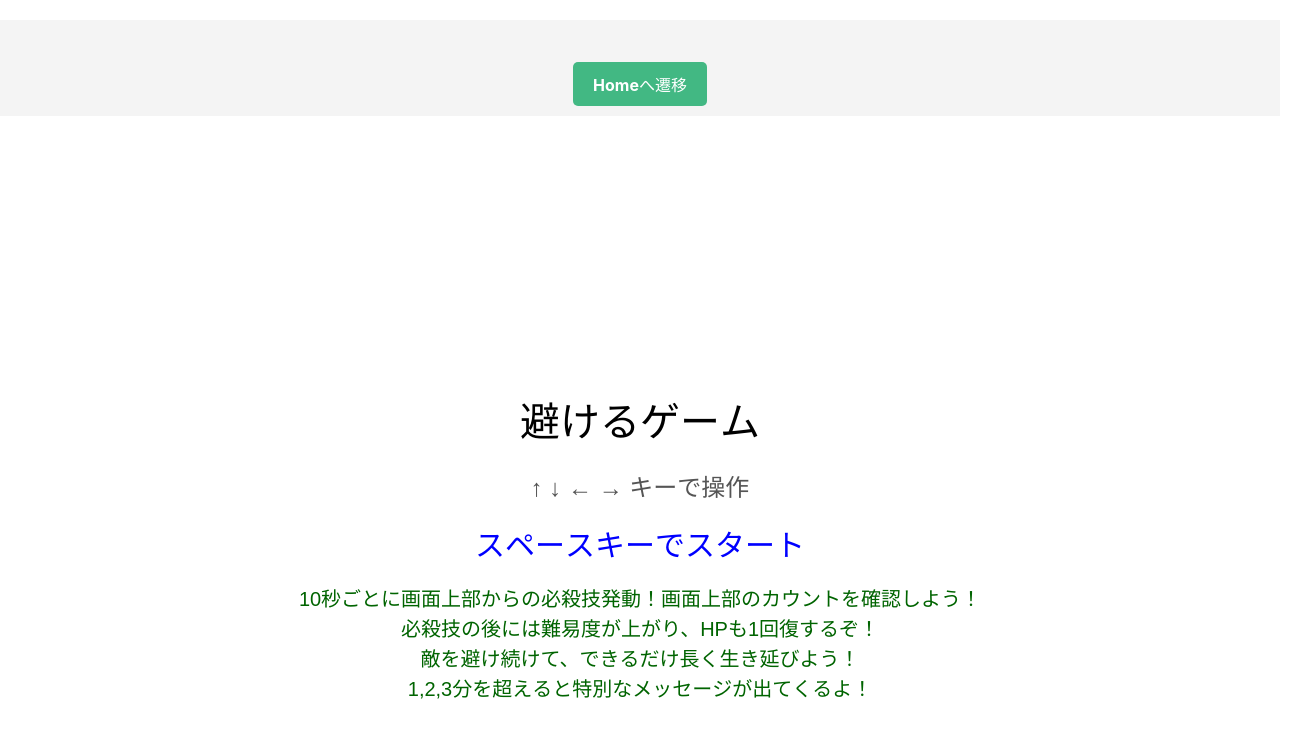
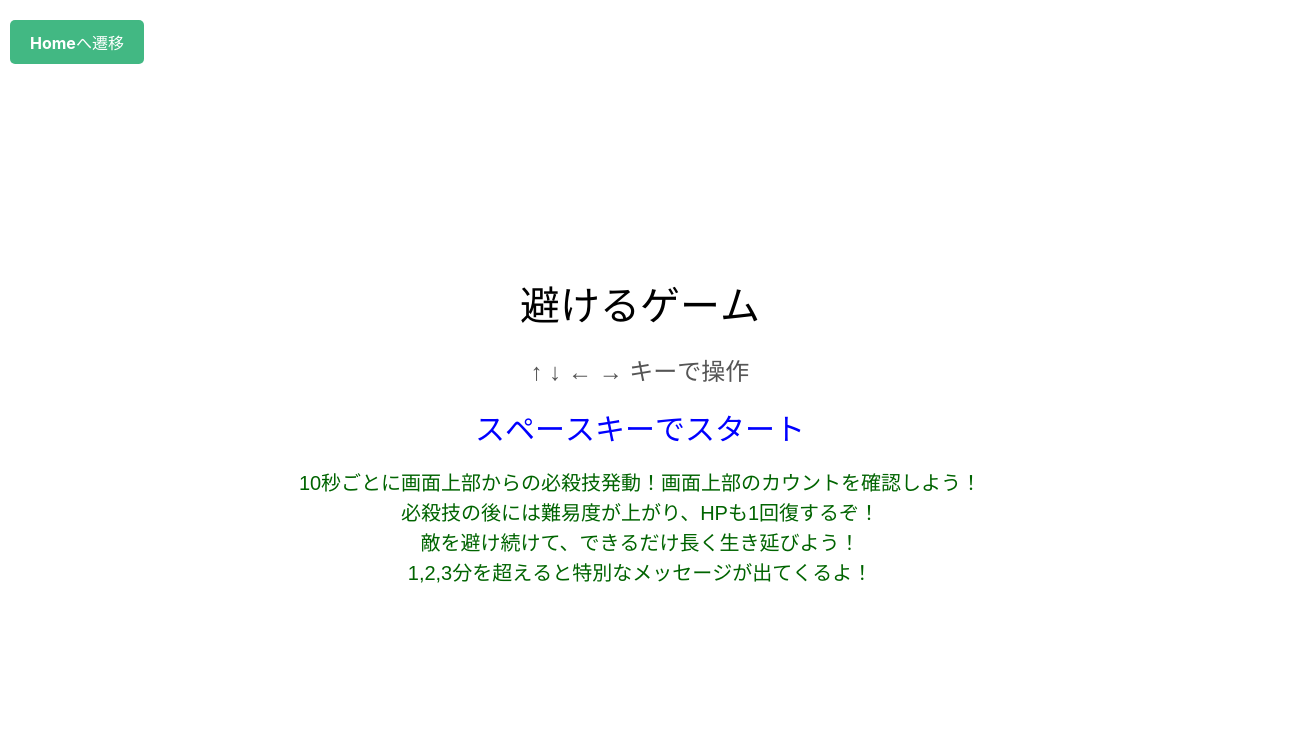
Before and after one commit to nibo164/2025-joken-minigames, a Vue app: page /EvationGame in a window 1280 px wide. Shown: the top 738 px of the page, 1312 px wide, since content can reach past the window. Built offline with nearby package versions, Linux system fonts and the light colour scheme; a web font is replaced by a local one.

Commit message:
よけげーを少し変更したよ

```diff
--- a/src/view/EvationGame.vue
+++ b/src/view/EvationGame.vue
@@ -1,7 +1,8 @@
 <template>
-  <router-link to="/">
+  <router-link to="/" class="home-link">
     <button>Homeへ遷移</button>
   </router-link>
+
   <div class="game-container">
     <canvas id="gameCanvas" ref="gameCanvas"></canvas>
   </div>
@@ -28,6 +29,7 @@ export default {
     const SPECIAL_ATTACK_DURATION = 3000; // 必殺技の継続時間 (3秒)
 
     // --- リアクティブな状態と通常の変数 ---
+    // Vueのリアクティブシステムにより、これらの変更が自動的に画面に反映されます。
     let playerX = ref(0);
     let playerY = ref(0);
     let playerHP = ref(MAX_HP);
@@ -61,6 +63,7 @@ export default {
 
     const resizeCanvas = () => {
       if (!canvas) return;
+      // ウィンドウサイズに合わせてキャンバスのサイズをリサイズ
       canvas.width = window.innerWidth;
       canvas.height = window.innerHeight;
       if (!gameStarted.value) {
@@ -109,6 +112,7 @@ export default {
         downPressed = true;
       } else if (e.key === ' ' || e.key === 'Spacebar') {
         if (!gameStarted.value) {
+          // ゲーム開始
           gameStarted.value = true;
           const now = Date.now();
           startTime = now;
@@ -117,6 +121,7 @@ export default {
           rightPressed = false;
           leftPressed = false;
         } else if (gameOver.value) {
+          // ゲームリスタート
           resetGame();
           gameStarted.value = true;
           const now = Date.now();
@@ -167,6 +172,7 @@ export default {
       const currentTime = Date.now();
       const isInvulnerable = currentTime - lastHitTime < INVULNERABILITY_TIME;
 
+      // 無敵中は点滅
       if (isInvulnerable && Math.floor(currentTime / 100) % 2 === 0) {
         ctx.fillStyle = 'lightblue';
       } else {
@@ -221,7 +227,8 @@ export default {
         ctx.fillStyle = 'red';
       }
 
-      ctx.fillText('必殺技カウント: ' + countdownText, canvas.width / 2, 30);
+      // Homeへ遷移ボタンと重なるため、Y座標を少し下げます
+      ctx.fillText('必殺技カウント: ' + countdownText, canvas.width / 2, 60);
     };
 
     const drawStartScreen = () => {
@@ -422,6 +429,7 @@ export default {
           (BASE_ENEMY_SPEED + Math.random() * 3) * difficultyMultiplier;
 
         if (rand < 0.15) {
+          // ボム敵の出現
           enemyData = {
             x: Math.random() * (canvas.width - 50),
             y: -50,
@@ -433,6 +441,7 @@ export default {
             hasExploded: false,
           };
         } else {
+          // 通常敵の出現 (上、左、右のいずれか)
           if (spawnSide === 0) {
             enemyData = {
               x: Math.random() * (canvas.width - ENEMY_SIZE),
@@ -474,6 +483,7 @@ export default {
 
         const currentEnemy = enemies.value[i];
 
+        // ボムの爆発処理
         if (
           currentEnemy.type === 'bomb' &&
           !currentEnemy.hasExploded &&
@@ -497,6 +507,7 @@ export default {
           continue;
         }
 
+        // 画面外に出た敵を削除
         const isOutOfBoundsY =
           currentEnemy.y > canvas.height || currentEnemy.y < -currentEnemy.size;
         const isOutOfBoundsX =
@@ -511,6 +522,7 @@ export default {
 
     const checkCollision = () => {
       const currentTime = Date.now();
+      // 無敵時間チェック
       if (currentTime - lastHitTime < INVULNERABILITY_TIME) {
         return;
       }
@@ -529,6 +541,7 @@ export default {
           if (playerHP.value <= 0) {
             gameOver.value = true;
             finalTimeText = formatTime(elapsedTime);
+            // ゲームオーバーでアニメーションループを停止
             cancelAnimationFrame(animationFrameId);
           }
           break; // 衝突したらループを抜ける (1フレーム1ヒットを想定)
@@ -572,18 +585,21 @@ export default {
       resetGame();
       gameLoop();
 
+      // イベントリスナーの設定
       document.addEventListener('keydown', keyDownHandler, false);
       document.addEventListener('keyup', keyUpHandler, false);
       window.addEventListener('resize', resizeCanvas);
     });
 
     onUnmounted(() => {
+      // コンポーネント破棄時のクリーンアップ
       cancelAnimationFrame(animationFrameId);
       document.removeEventListener('keydown', keyDownHandler);
       document.removeEventListener('keyup', keyUpHandler);
       window.removeEventListener('resize', resizeCanvas);
     });
 
+    // テンプレートで利用するリアクティブ変数やメソッドを返します
     return {
       gameCanvas,
     };
@@ -592,14 +608,27 @@ export default {
 </script>
 
 <style scoped>
+/*
+  【スクロールバー対策】
+  このコンポーネントが全画面を占有するように設定されています。
+  ただし、最終的にスクロールバーを完全に消すには、
+  アプリケーション全体（html, body）のCSSで「margin: 0; overflow: hidden;」を設定する必要があります。
+*/
 .game-container {
+  /* ページ全体を覆う設定 */
   margin: 0;
   overflow: hidden;
   display: flex;
   justify-content: center;
   align-items: center;
-  height: 100vh;
+  height: 100vh; /* Viewportの高さ100% */
+  width: 100vw; /* Viewportの幅100% */
   background-color: #f0f0f0;
+  /* ゲームコンテナの兄弟要素を考慮し、配置方法を調整 */
+  position: fixed;
+  top: 0;
+  left: 0;
+  z-index: 1; /* Homeボタンよりも手前に来ないよう低いZ-index */
 }
 
 canvas {
@@ -608,4 +637,26 @@ canvas {
   width: 100vw;
   height: 100vh;
 }
+
+.home-link {
+  /* Homeへ遷移ボタンをゲーム画面の最前面に固定 */
+  position: fixed;
+  top: 10px;
+  left: 10px;
+  z-index: 10; /* ゲーム画面より手前に表示 */
+}
+
+/*
+  【重要】グローバルなスタイル設定（このコンポーネント外で適用してください）
+  VueアプリのルートCSSファイルなどで以下を設定してください。
+  これがないと、ブラウザ標準のマージンやパディングでスクロールバーが出ることがあります。
+*/
+/*
+html, body {
+    margin: 0;
+    padding: 0;
+    height: 100%;
+    overflow: hidden;
+}
+*/
 </style>
```
